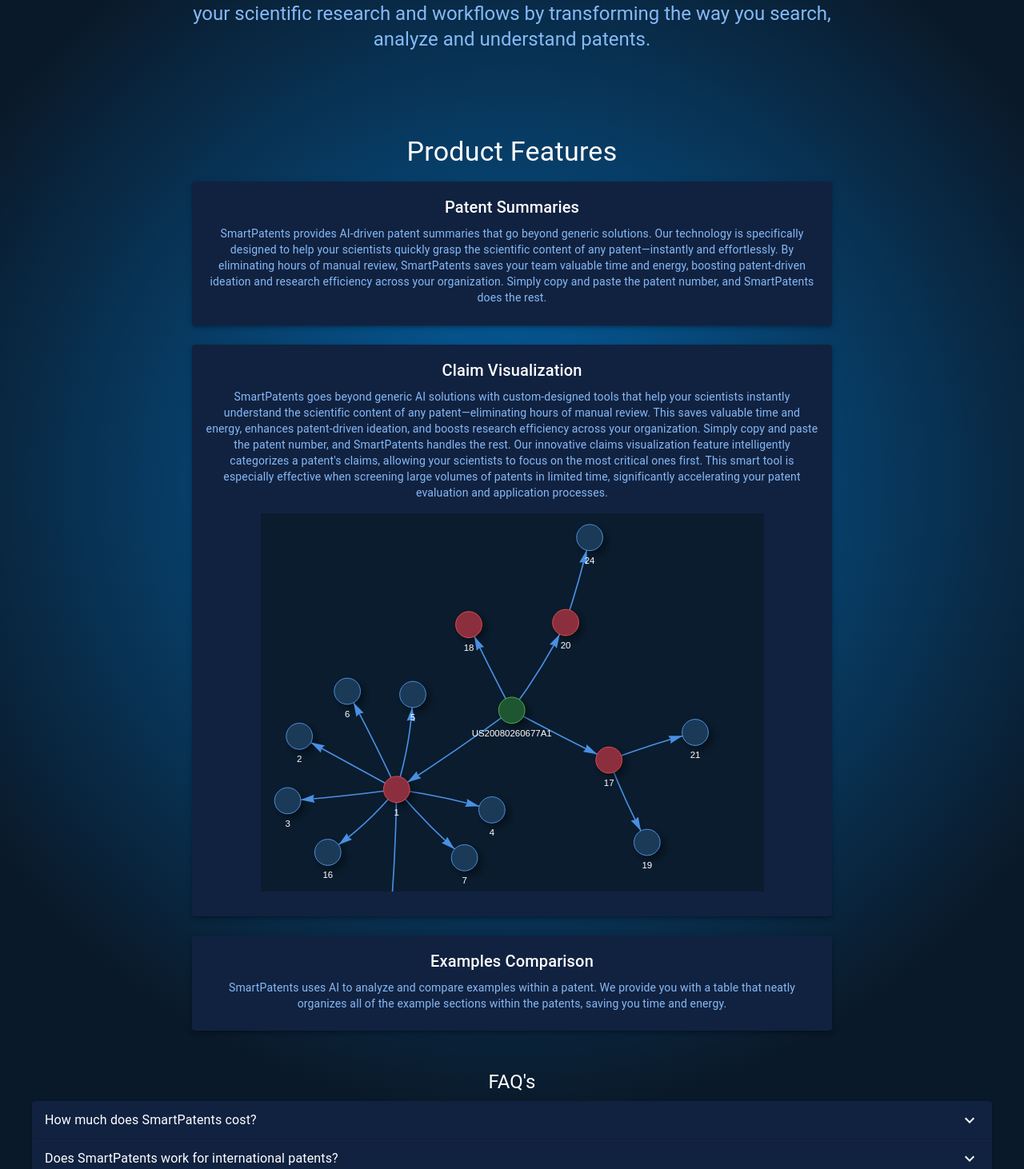
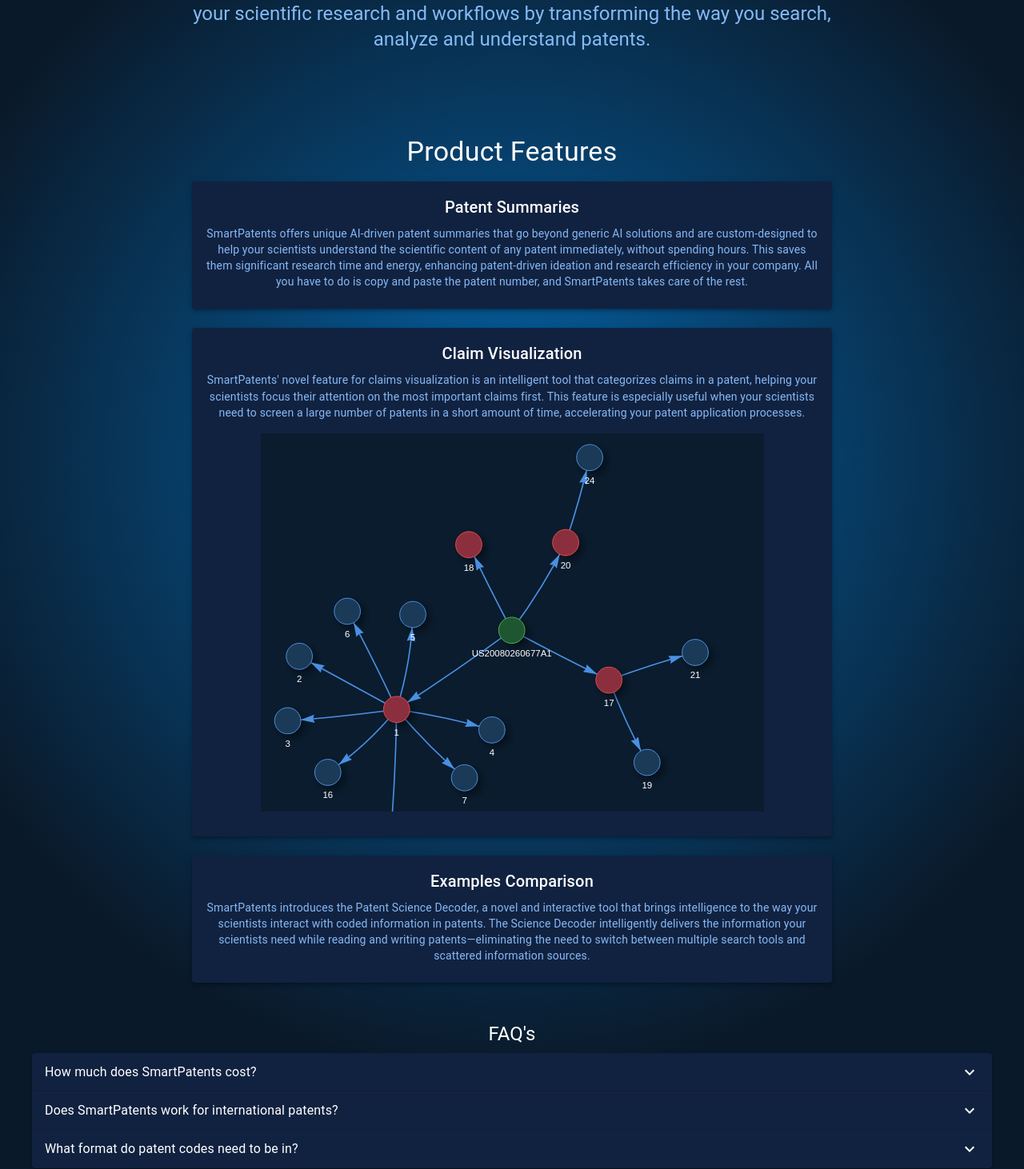
Before and after one commit to kev1179/patent-demo, a React (Vite) app: page / in a window 1280 px wide. Shown: the part 331-1793 px from the top of the page at 80% size. Built offline with nearby package versions, Linux system fonts and the light colour scheme; no server answers.

Commit message:
Changed landing page feature text.

```diff
--- a/src/pages/LandingPage.tsx
+++ b/src/pages/LandingPage.tsx
@@ -93,10 +93,10 @@
             </Typography>
 
             <Typography variant="body2" color="text.secondary">
-            SmartPatents provides AI-driven patent summaries that go beyond generic solutions.
-            Our technology is specifically designed to help your scientists quickly grasp the scientific content of any patent—instantly and effortlessly.
-            By eliminating hours of manual review, SmartPatents saves your team valuable time and energy, boosting patent-driven ideation and research efficiency across your organization.
-            Simply copy and paste the patent number, and SmartPatents does the rest.
+            SmartPatents offers unique AI-driven patent summaries that go beyond generic AI solutions and are custom-designed to help your scientists understand
+            the scientific content of any patent immediately, without spending hours. This saves them significant research time and energy, enhancing patent-driven ideation
+            and research efficiency in your company.
+            All you have to do is copy and paste the patent number, and SmartPatents takes care of the rest.
             </Typography>
           </CardContent>
         </Card>
@@ -115,9 +115,9 @@
             </Typography>
 
             <Typography variant="body2" color="text.secondary">
-            SmartPatents goes beyond generic AI solutions with custom-designed tools that help your scientists instantly understand the scientific content of any patent—eliminating hours of manual review.
-            This saves valuable time and energy, enhances patent-driven ideation, and boosts research efficiency across your organization. Simply copy and paste the patent number, and SmartPatents handles the rest.
-            Our innovative claims visualization feature intelligently categorizes a patent's claims, allowing your scientists to focus on the most critical ones first. This smart tool is especially effective when screening large volumes of patents in limited time, significantly accelerating your patent evaluation and application processes.
+            SmartPatents' novel feature for claims visualization is an intelligent tool that categorizes claims in a patent,
+            helping your scientists focus their attention on the most important claims first. This feature is especially useful when your scientists need to screen
+            a large number of patents in a short amount of time, accelerating your patent application processes.
             </Typography>
 
             <Box
@@ -158,9 +158,10 @@
             </Typography>
 
             <Typography variant="body2" color="text.secondary">
-              SmartPatents uses AI to analyze and compare examples within a patent.
-              We provide you with a table that neatly organizes all of the example sections
-              within the patents, saving you time and energy.
+            SmartPatents introduces the Patent Science Decoder, a novel and interactive tool that brings intelligence to the way your
+            scientists interact with coded information in patents. The Science Decoder intelligently delivers
+            the information your scientists need while reading and writing patents—eliminating the need to switch between multiple search tools
+            and scattered information sources.
             </Typography>
           </CardContent>
         </Card>
```
